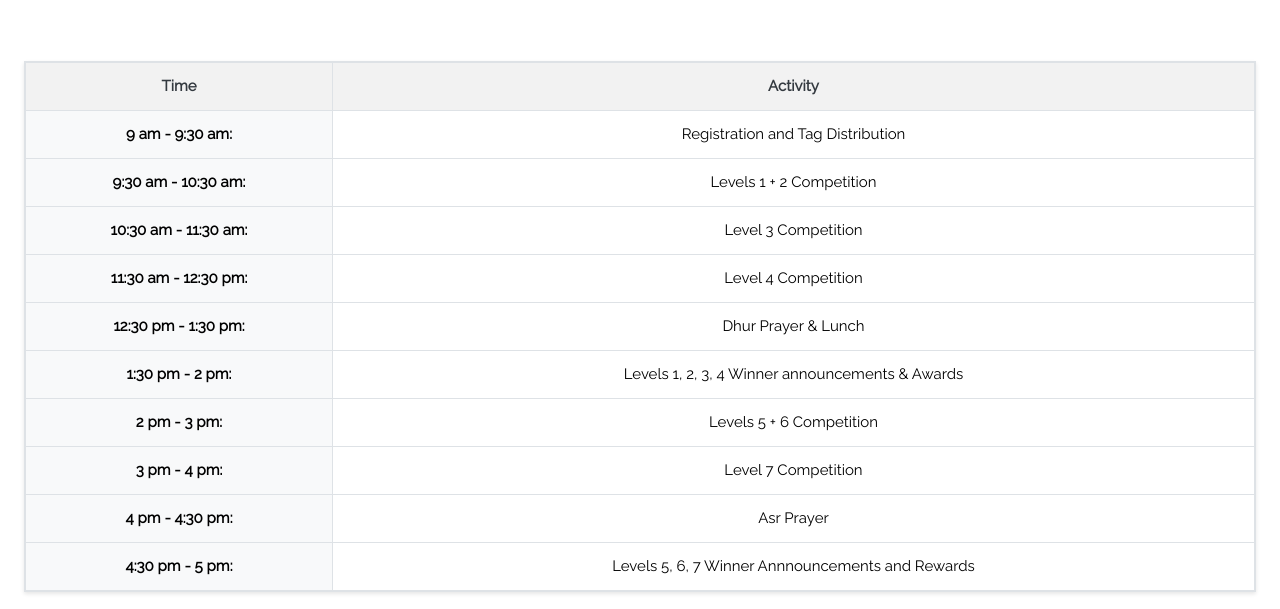
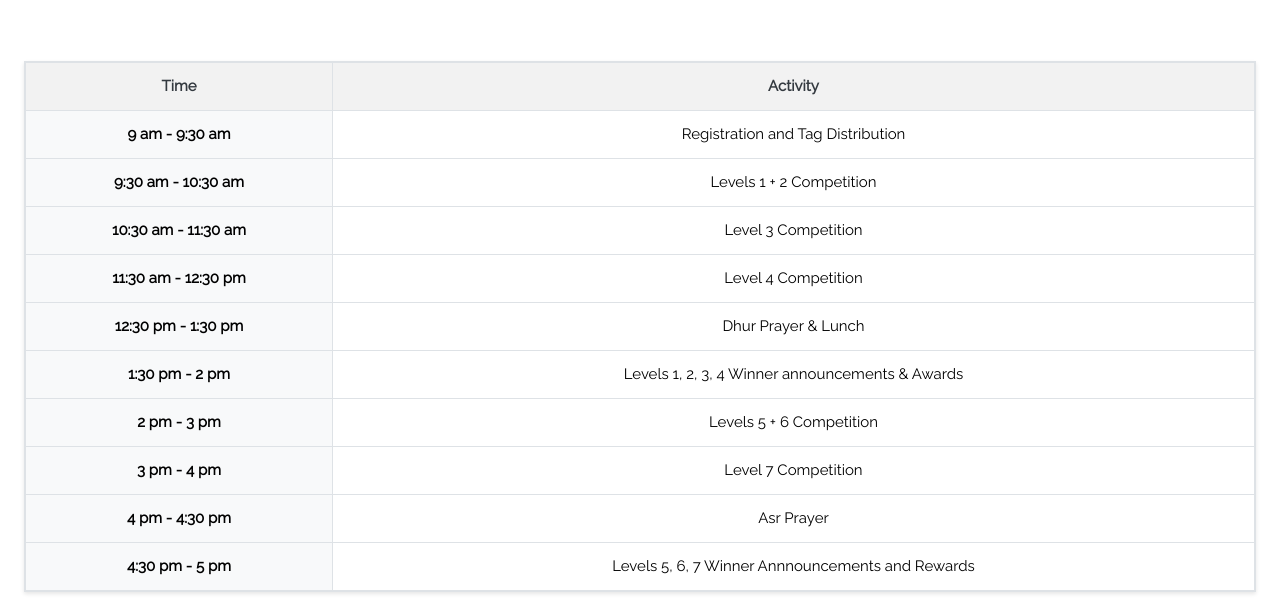
Before and after one commit to awab1433/isgnquran, a plain HTML site: page index.html in a window 1280 px wide. Shown: the part 1080-1689 px from the top of the page. Drawn offline with nearby package versions, Linux system fonts and the light colour scheme.

Commit message:
Update index.html

```diff
--- a/index.html
+++ b/index.html
@@ -268,44 +268,44 @@ white-space:nowrap;
             <th colspan="3">Activity</th>
         </tr>
         <tr>
-            <td class="highlight"><strong>9 am - 9:30 am:</strong></td>
+            <td class="highlight"><strong>9 am - 9:30 am</strong></td>
             <td colspan="3">Registration and Tag Distribution</td>
 
         </tr>
         <tr>
-            <td class="highlight"><strong>9:30 am - 10:30 am:</strong></td>
+            <td class="highlight"><strong>9:30 am - 10:30 am</strong></td>
             <td colspan="3">Levels 1 + 2 Competition</td>
         </tr>
         <tr>
-            <td class="highlight"><strong>10:30 am - 11:30 am:</strong></td>
+            <td class="highlight"><strong>10:30 am - 11:30 am</strong></td>
             <td colspan="3">Level 3 Competition</td>
         </tr>
 	    <tr>
-            <td class="highlight"><strong>11:30 am - 12:30 pm:</strong></td>
+            <td class="highlight"><strong>11:30 am - 12:30 pm</strong></td>
             <td colspan="3">Level 4 Competition</td>
         </tr>
         <tr>
-            <td class="highlight"><strong>12:30 pm - 1:30 pm:</strong></td>
+            <td class="highlight"><strong>12:30 pm - 1:30 pm</strong></td>
             <td colspan="3">Dhur Prayer & Lunch</td>
         </tr>
         <tr>
-            <td class="highlight"><strong>1:30 pm - 2 pm:</strong></td>
+            <td class="highlight"><strong>1:30 pm - 2 pm</strong></td>
             <td colspan="3">Levels 1, 2, 3, 4 Winner announcements & Awards</td>
         </tr>
 		<tr>
-            <td class="highlight"><strong>2 pm - 3 pm:</strong></td>
+            <td class="highlight"><strong>2 pm - 3 pm</strong></td>
             <td colspan="3">Levels 5 + 6 Competition</td>
         </tr>
 		<tr>
-            <td class="highlight"><strong>3 pm - 4 pm:</strong></td>
+            <td class="highlight"><strong>3 pm - 4 pm</strong></td>
             <td colspan="3">Level 7 Competition</td>
         </tr>
 	    <tr>
-            <td class="highlight"><strong>4 pm - 4:30 pm:</strong></td>
+            <td class="highlight"><strong>4 pm - 4:30 pm</strong></td>
             <td colspan="3">Asr Prayer</td>
         </tr>
 	    <tr>
-            <td class="highlight"><strong>4:30 pm - 5 pm:</strong></td>
+            <td class="highlight"><strong>4:30 pm - 5 pm</strong></td>
             <td colspan="3">Levels 5, 6, 7 Winner Annnouncements and Rewards</td>
         </tr>
     </table>
```
